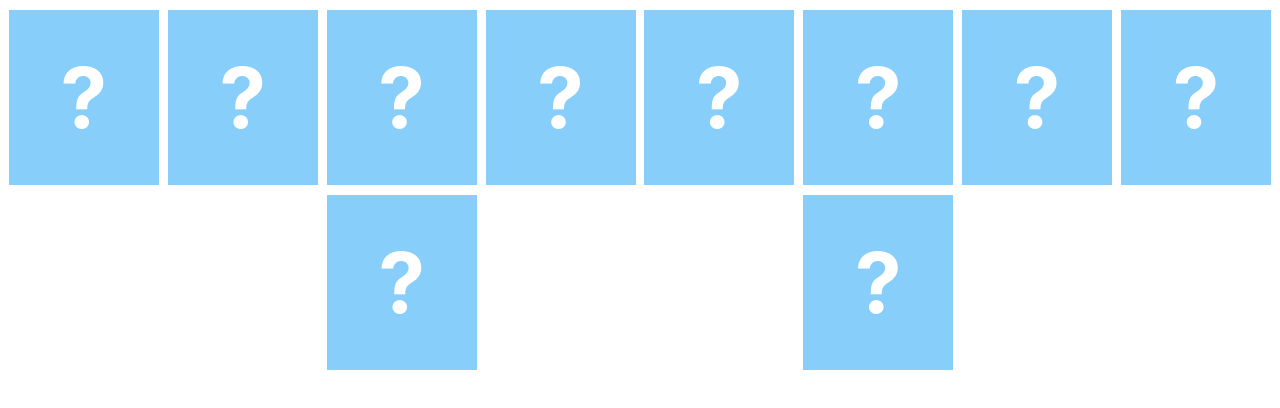
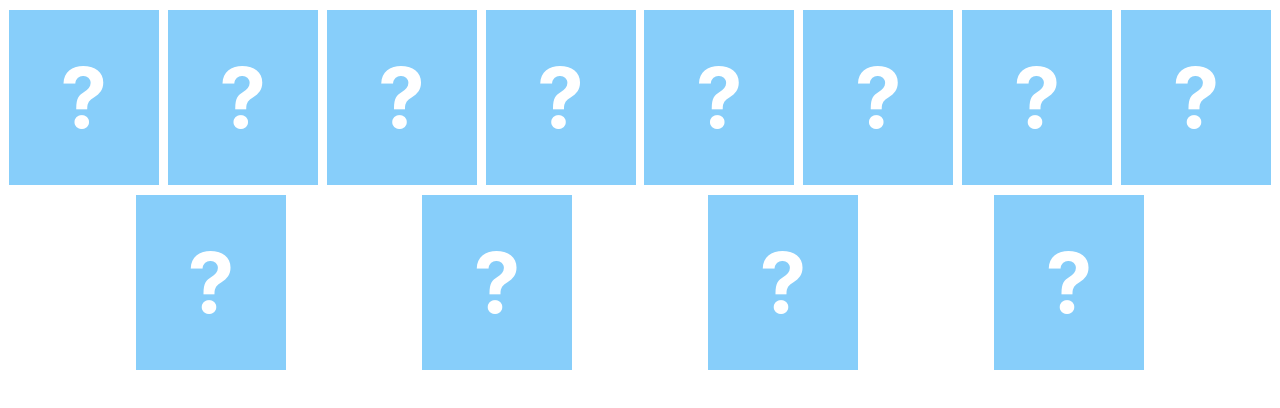
Before and after one commit to heyysh/tiny_games, a React (Create React App) app: page / in a window 1280 px wide. Shown: the top 408 px of the page. Built offline with nearby package versions, Linux system fonts and the light colour scheme.

Commit message:
enhance card flip user behavior to avoid side effect of state

```diff
--- a/src/Games/CardFlip/components/Card.tsx
+++ b/src/Games/CardFlip/components/Card.tsx
@@ -4,16 +4,17 @@ type TCard = {
   idx: number;
   isOpen: boolean;
   isMatch: boolean;
+  avoidAllAction: boolean;
   char: string;
   handleCardClick: (idx: number, char: string) => void;
 }
 
 const Card = (props: TCard) => {
-  const { idx, isOpen, isMatch, char, handleCardClick } = props;
+  const { idx, isOpen, isMatch, avoidAllAction, char, handleCardClick } = props;
 
   return (
     <CardStyle.CardContainer isOpen={isOpen || isMatch}>
-      <CardStyle.CardBody onClick={() => (!isOpen && !isMatch) && handleCardClick(idx, char)}>
+      <CardStyle.CardBody onClick={() => (!avoidAllAction && !isOpen && !isMatch) && handleCardClick(idx, char)}>
         <CardStyle.CardBack>?</CardStyle.CardBack>
         <CardStyle.CardFront>{char}</CardStyle.CardFront>
       </CardStyle.CardBody>
--- a/src/Games/CardFlip/index.tsx
+++ b/src/Games/CardFlip/index.tsx
@@ -10,28 +10,37 @@ type TCardListState = {
 }
 
 export default function CardFlip(): JSX.Element {
-  const pairNum = 5;
+  const pairNum = 6;
   const [cardList, setCardList] = useState<TCardListState[]>([]);
   const openingCard = useRef('');
+  const [avoidAllAction, setAvoidAllAction] = useState<boolean>(false);
 
-  const handleCardClick = (idx: number, char: string) =>
-    (openingCard.current === '')
-      ? handleFirstCardFlip(idx, char)
-      : handleSecondCardFlip(idx, char);
+  const handleCardClick = (idx: number, char: string) => {
+    const isFlipFirstCard = openingCard.current === '';
+    const isMatchFlip = char === openingCard.current;
+    openingCard.current = openingCard.current ? '' : char;
 
-  const handleFirstCardFlip = (idx: number, char: string) => {
+    handleCardOpen(idx);
+
+    if (!isFlipFirstCard) {
+      setAvoidAllAction(true);
+      setTimeout(() => {
+        !isFlipFirstCard && handleCardResult(idx, isMatchFlip);
+        setAvoidAllAction(false);
+      }, 1000);
+    }
+  }
+
+  const handleCardOpen = (idx: number) => {
     setCardList((prev) => {
       return prev.map((prevItem, prevIdx) => {
         if (idx !== prevIdx) return prevItem;
         return {...prevItem, isOpen: true};
       });
     })
-    openingCard.current = char;
   }
 
-  const handleSecondCardFlip = (idx: number, char: string) => {
-    const isMatchFlip = char === openingCard.current;
-
+  const handleCardResult = (idx: number, isMatchFlip: boolean) => {
     setCardList((prev) => {
       return prev.map((prevItem, prevIdx) => {
         if (idx !== prevIdx) {
@@ -41,8 +50,6 @@ export default function CardFlip(): JSX.Element {
         return {...prevItem, isOpen: false, isMatch: isMatchFlip};
       });
     })
-
-    openingCard.current = '';
   }
 
   useEffect(() => {
@@ -64,6 +71,7 @@ export default function CardFlip(): JSX.Element {
           idx={idx}
           isOpen={card.isOpen}
           isMatch={card.isMatch}
+          avoidAllAction={avoidAllAction}
           char={card.char}
           handleCardClick={handleCardClick}
         />
```
